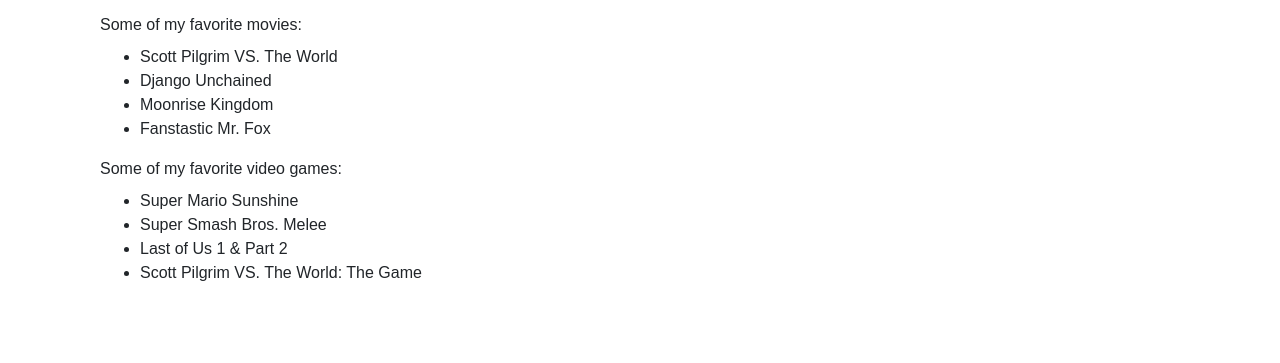
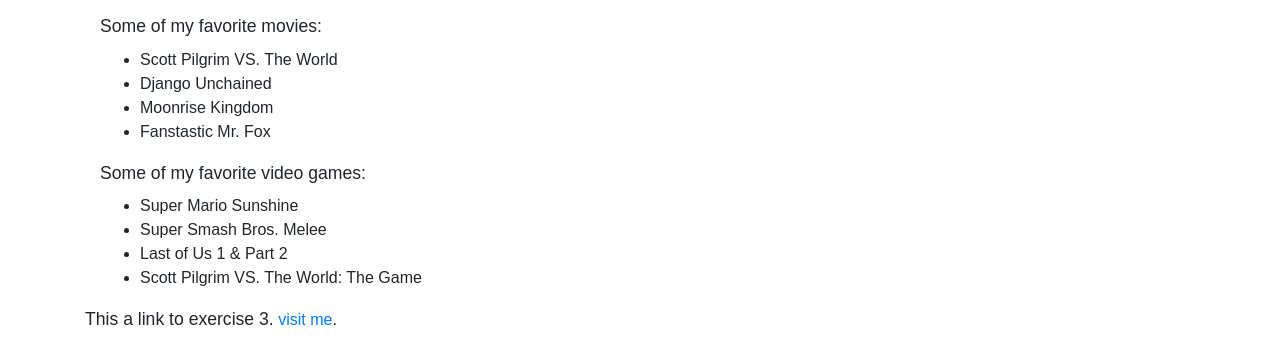
Before and after one commit to juniormares/LIS753-JuniorMares, a plain HTML site: page index.html in a window 1280 px wide. Shown: the part 201-564 px from the top of the page. Drawn offline with nearby package versions, Linux system fonts and the light colour scheme.

Commit message:
Update index.html

```diff
--- a/index.html
+++ b/index.html
@@ -13,6 +13,9 @@
 
       body {
         font-family: Arial, sans-serif;
+      }
+      label {
+        font-size: 110%;
       }
 
     </style>
@@ -30,7 +33,7 @@
     </p>
     <div class="row">
       <div class="col-12">
-        <div class="col-12 col-sm-6">
+        <div class="col-4">
           <label for="favMovies">Some of my favorite movies:</label>
             <ul name="favMovies">
               <li> Scott Pilgrim VS. The World
@@ -43,7 +46,7 @@
               </li>
             </ul>
         </div>
-        <div class="col-12 col-sm-6">
+        <div class="col-4">
           <label for="favGames">Some of my favorite video games:</label>
             <ul name="favGames">
               <li> Super Mario Sunshine
@@ -56,6 +59,10 @@
               </li>
             </ul>
         </div>
+        <div>
+          <label for="exercise3link">This a link to exercise 3.</label>
+          <a href="exercises\exercise03.html">visit me</a>.
+        </div>
       </div>
     </div>
   </body>
```
